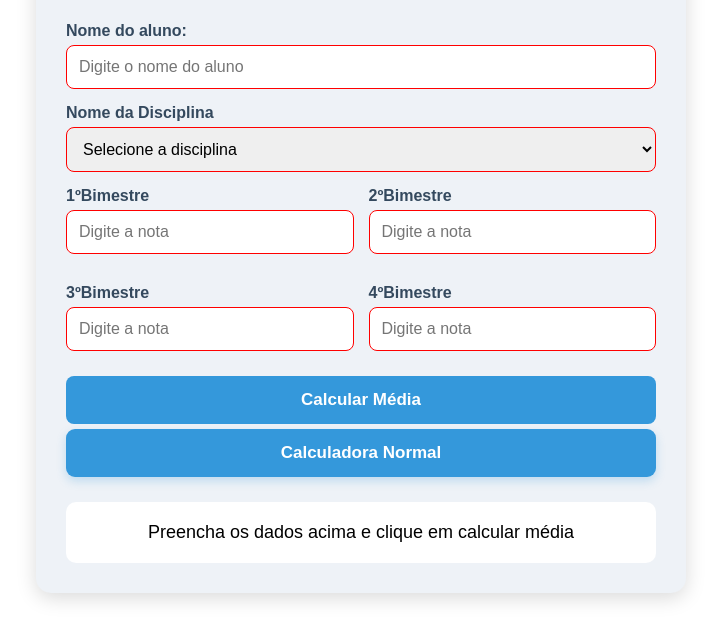
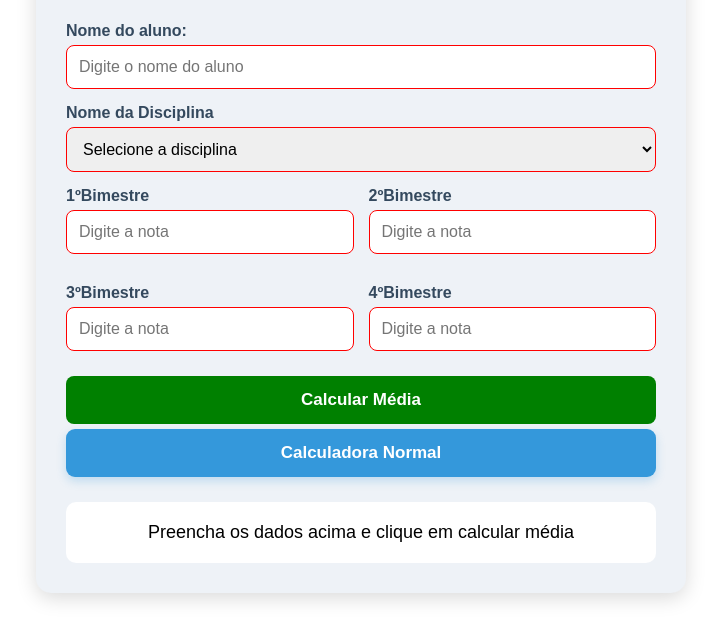
Before and after one commit to enzodosenai/calculadora-media, a plain HTML site: page html/media.html in a window 1280 px wide. Shown: the part 151-792 px from the top of the page, without its empty margins (279-1000 px from the left). Drawn offline with Linux system fonts and the light colour scheme.

Commit message:
Update style.css
alteração da cor do fundo

```diff
--- a/css/style.css
+++ b/css/style.css
@@ -73,7 +73,7 @@ button{
     padding: 14px;
     border: none;
     border-radius: 8px;
-    background: #3498db;
+    background: green;
     color: white;
     font-size: 17px;
     font-weight: bold;
```
